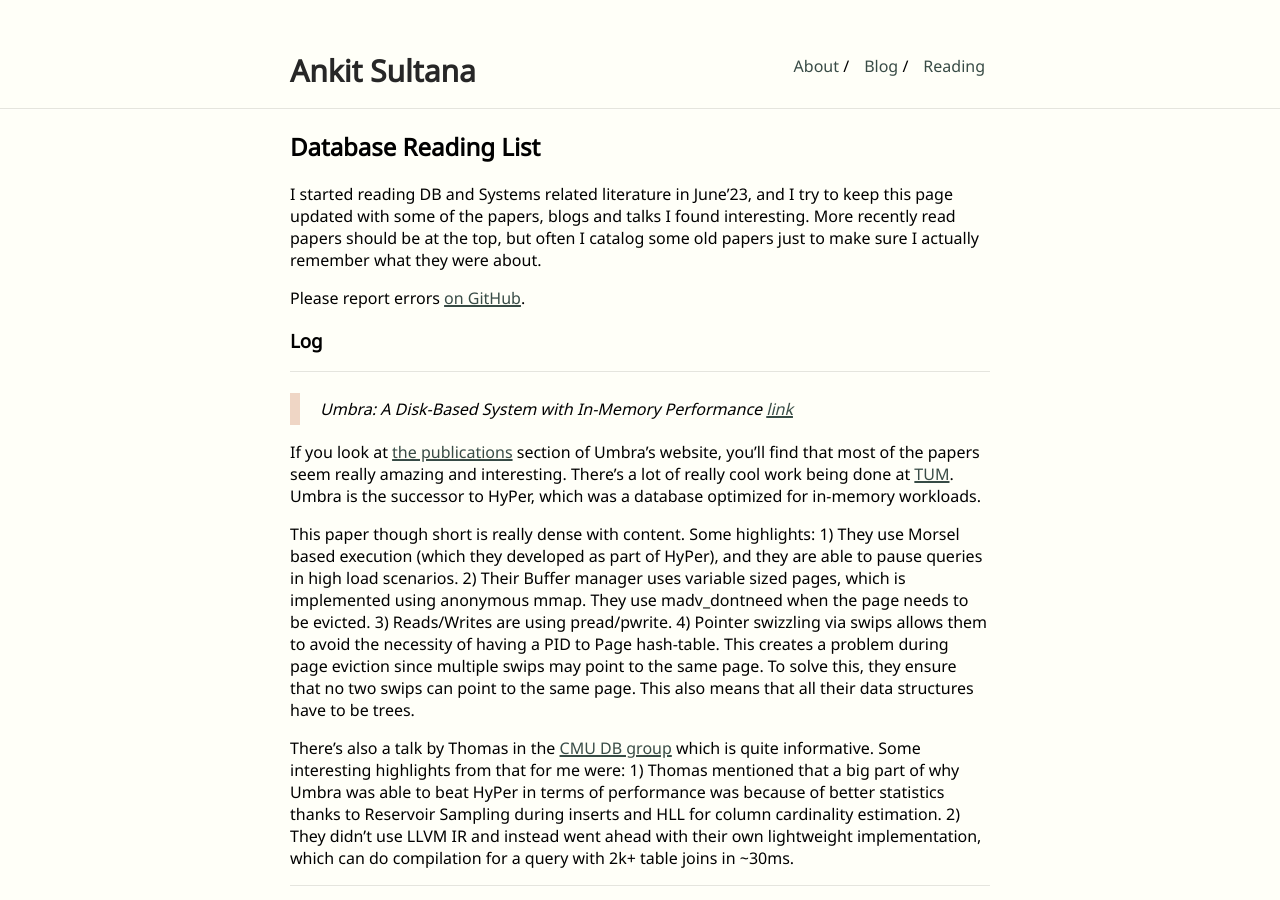
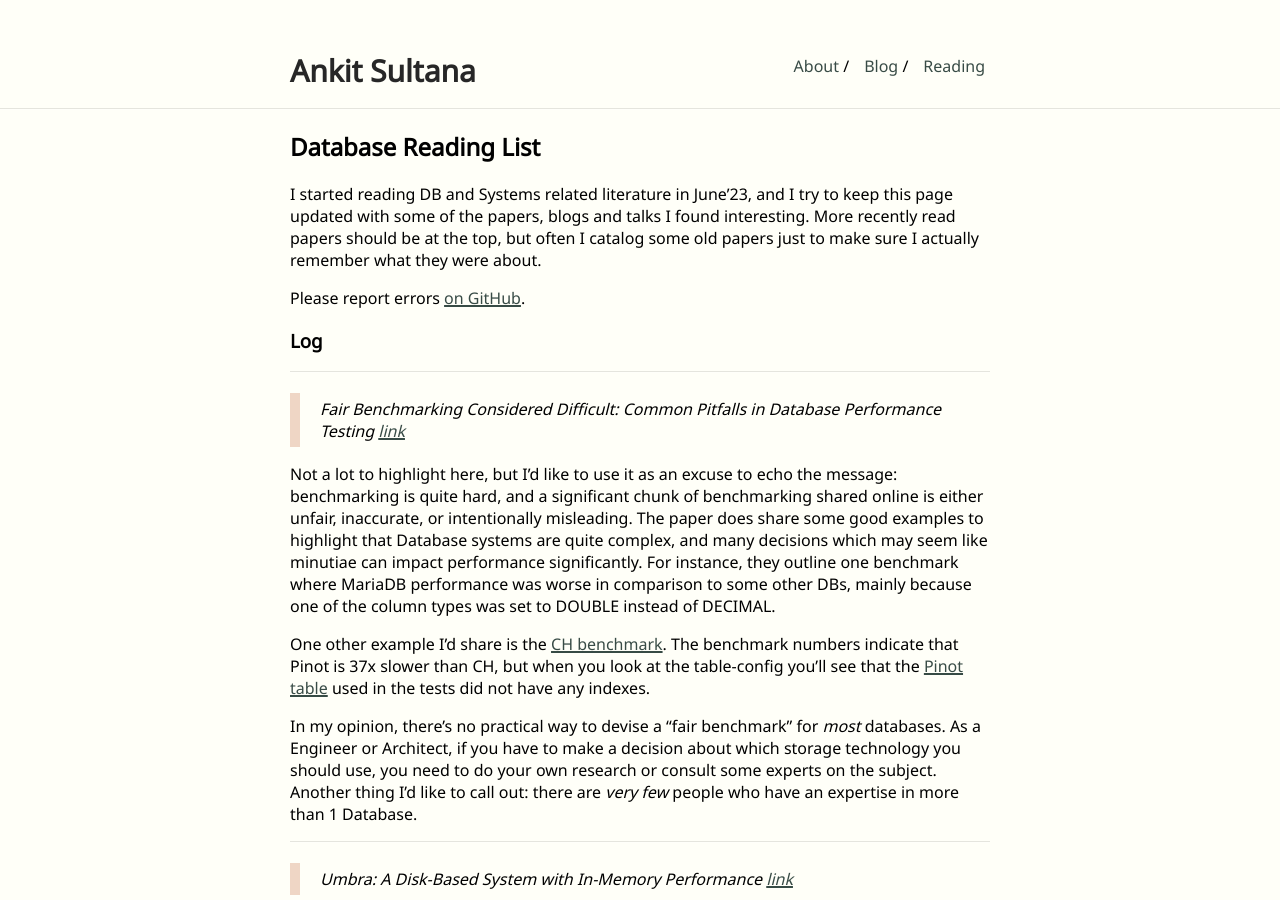
Before and after one commit to ankitsultana/ankitsultana.github.io, a Jekyll site: the page built from _posts/2023-09-19-reading-list.md, in a window 1280 px wide and 900 px high. Built offline with Jekyll 4.4.1, drawn with Linux system fonts in a browser that asks for light colours; some of the changed text lies outside the part shown.

Commit message:
Add benchmarking paper summary

```diff
--- a/_posts/2023-09-19-reading-list.md
+++ b/_posts/2023-09-19-reading-list.md
@@ -16,6 +16,27 @@ remember what they were about.
 Please report errors [on GitHub](https://github.com/ankitsultana/ankitsultana.github.io).
 
 ### Log
+
+---
+
+<div class="paper-desc">
+Fair Benchmarking Considered Difficult: Common Pitfalls in Database Performance Testing <a href="https://mytherin.github.io/papers/2018-dbtest.pdf">link</a>
+</div>
+
+Not a lot to highlight here, but I'd like to use it as an excuse to echo the message: benchmarking is quite hard,
+and a significant chunk of benchmarking shared online is either unfair, inaccurate, or intentionally
+misleading. The paper does share some good examples to highlight that Database systems are quite complex, and many decisions
+which may seem like minutiae can impact performance significantly. For instance, they outline one benchmark where MariaDB
+performance was worse in comparison to some other DBs, mainly because one of the column types was set to DOUBLE
+instead of DECIMAL.
+
+One other example I'd share is the [CH benchmark](https://benchmark.clickhouse.com). The benchmark numbers indicate that Pinot
+is 37x slower than CH, but when you look at the table-config you'll see that the [Pinot table](https://github.com/ClickHouse/ClickBench/blob/main/pinot/offline_table.json) used in the tests did not have any indexes.
+
+In my opinion, there's no practical way to devise a "fair benchmark" for *most* databases. As a Engineer or Architect,
+if you have to make a decision about which storage technology you should use, you need to do your own research or consult
+some experts on the subject. Another thing I'd like to call out: there are *very few* people who have an
+expertise in more than 1 Database.
 
 ---
 
@@ -212,7 +233,9 @@ already.
 
 One final note on the Ottertune blog: as they have called out, Postgres is still quite an amazing choice particularly for
 use-cases that are not write heavy (has a ton of extensions, query throughput/latency can be
-[better than MySQL](http://smalldatum.blogspot.com/2023/01/the-insert-benchmark-on-arm-and-x86.html), etc.)
+[better than MySQL](http://smalldatum.blogspot.com/2023/01/the-insert-benchmark-on-arm-and-x86.html) in some cases, etc.)
+
+---
 
 ### Errata
 
```
